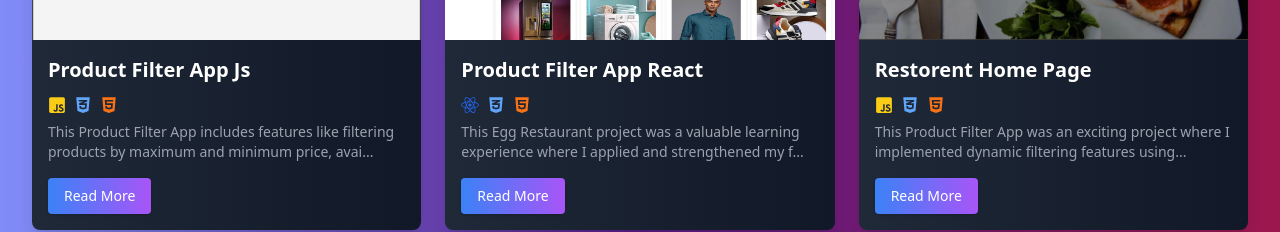
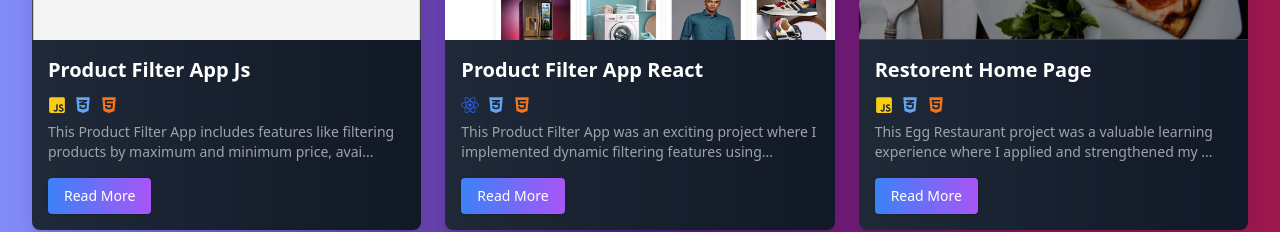
Before and after one commit to Abhishek-frontend-dev/new-portfolio, a React (Vite) app: page / in a window 1280 px wide. Shown: the part 2480-2712 px from the top of the page. Built offline with nearby package versions, Linux system fonts and the light colour scheme.

Commit message:
Update Projects.jsx

```diff
--- a/src/componets/Projects.jsx
+++ b/src/componets/Projects.jsx
@@ -16,7 +16,7 @@ const ProjectSection = () => {
     },
     {
       title: 'Product Filter App React',
-      description: 'This Egg Restaurant project was a valuable learning experience where I applied and strengthened my front-end development skills.By creating this website I learned key concepts like building a responsive layout, adding form validation for easy table booking, and creating an image slider to make the site more engaging. Integrating Google Maps to show the restaurant’s location also helped me understand working with APIs. This project allowed me to blend design with interactive features, boosting my skills in HTML, CSS, and JavaScript while building a user-friendly, attractive restaurant site.',
+      description: 'This Product Filter App was an exciting project where I implemented dynamic filtering features using React The app allows users to sort and filter productsbased on various criteria, providing a seamless and interactive experience. Working on this project helped me better understand state management with the useState hook and how to handle user inputs effectively. It also strengthened my skills in creating reusable components and managing props for dynamic functionality. This project gave me valuable insights into building feature-rich, user-friendly React applications.',
       videoSrc: 'media/product-filter-appin-react.mp4',
       thumbnail: 'media/product-filter-appin-react.jpg',
       technologies: [<FaReact className='text-blue-600' />, <FaCss3Alt  className='text-blue-400'/>, <FaHtml5  className='text-orange-500'/>],
@@ -24,7 +24,7 @@ const ProjectSection = () => {
 
     {
       title: 'Restorent Home Page',
-      description: 'This Product Filter App was an exciting project where I implemented dynamic filtering features using React The app allows users to sort and filter productsbased on various criteria, providing a seamless and interactive experience. Working on this project helped me better understand state management with the useState hook and how to handle user inputs effectively. It also strengthened my skills in creating reusable components and managing props for dynamic functionality. This project gave me valuable insights into building feature-rich, user-friendly React applications.',
+      description: ' This Egg Restaurant project was a valuable learning experience where I applied and strengthened my front-end development skills.By creating this website I learned key concepts like building a responsive layout, adding form validation for easy table booking, and creating an image slider to make the site more engaging. Integrating Google Maps to show the restaurant’s location also helped me understand working with APIs. This project allowed me to blend design with interactive features, boosting my skills in HTML, CSS, and JavaScript while building a user-friendly, attractive restaurant site.',
       videoSrc: 'media/htmlcssjs-restorent-site.mp4',
       thumbnail: 'media/htmlcssjs-restorent-site.jpg',
        technologies: [<FaJsSquare className='text-yellow-400'/>, <FaCss3Alt  className='text-blue-400'/>, <FaHtml5  className='text-orange-500'/>],
```
